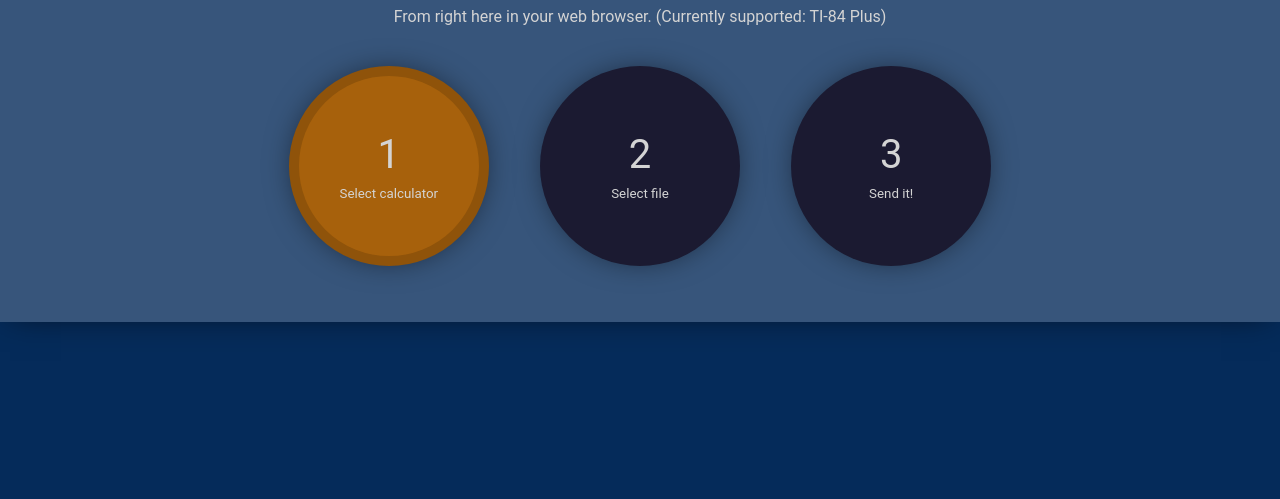
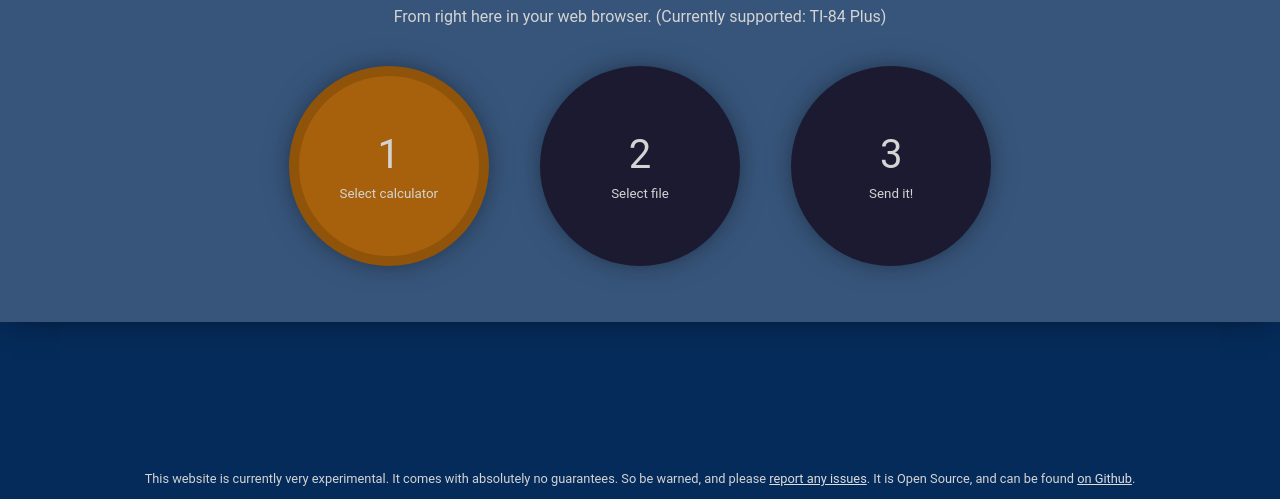
Before and after one commit to Timendus/ticalc.link, a website: page docs/index.html in a window 1280 px wide. Shown: the part 301-800 px from the top of the page. Drawn offline with Linux system fonts and the light colour scheme.

Commit message:
Add footer

```diff
--- a/docs/index.html
+++ b/docs/index.html
@@ -23,5 +23,13 @@
         <p>Sorry, this web browser does not support WebUSB. Please try using a different web browser!</p>
       </section>
     </main>
+    <footer>
+      <p>
+        This website is currently very experimental.
+        It comes with absolutely no guarantees.
+        So be warned, and please <a href="https://github.com/Timendus/ticalc.link/issues">report any issues</a>.
+        It is Open Source, and can be found <a href="https://github.com/Timendus/ticalc.link">on Github</a>.
+      </p>
+    </footer>
   </body>
 </html>
--- a/styles/index.scss
+++ b/styles/index.scss
@@ -14,6 +14,7 @@ html, body, * {
 
 body {
   background-color: $background-color;
+  position: relative;
 }
 
 h1, p {
@@ -50,6 +51,21 @@ main {
     &#incompatible {
       padding-bottom: 5em;
     }
+  }
+}
+
+footer {
+  position: absolute;
+  bottom: 0;
+  left: 0;
+  right: 0;
+  padding: 1em;
+
+  font-size: 0.8em;
+  text-align: left;
+
+  &, a {
+    color: #DDDDDD;
   }
 }
 
@@ -111,7 +127,7 @@ section.buttons {
 
   @media screen and (max-width: 600px) {
     flex-direction: column;
-    padding-bottom: 4vh;
+    padding-bottom: calc(4vh + 4em);
 
     button {
       margin: 4vh 2vw 0vh 2vw;
```
Also changed, not shown: docs/style.css.
